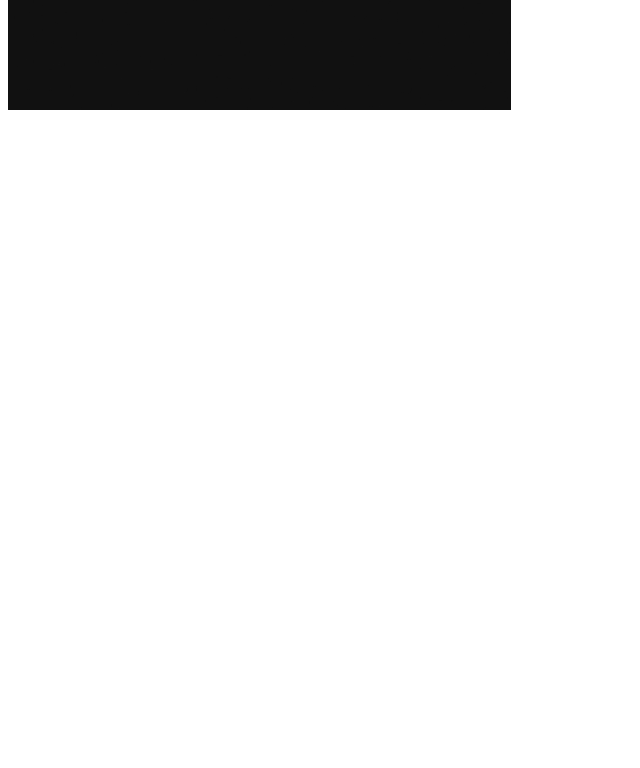
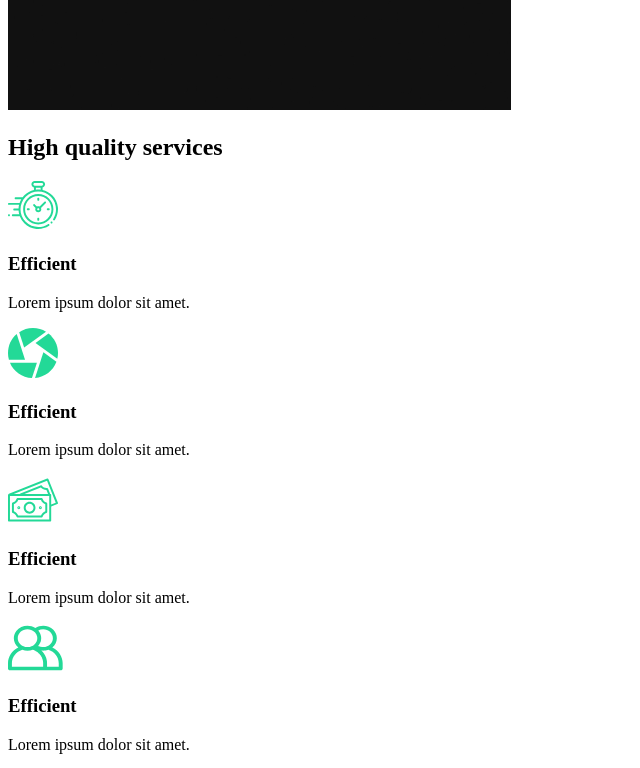
Before and after one commit to n1ckk007/portfolio, a React (Create React App) app: page / in a window 1280 px wide. Shown: the part 860-1628 px from the top of the page, without its empty margins (0-640 px from the left). Before the commit the page ends 982 px from the top, so only its background shows below. Built offline with nearby package versions, Linux system fonts and the light colour scheme.

Commit message:
created services section

```diff
--- /dev/null
+++ b/src/components/services-section/ServicesSection.js
@@ -0,0 +1,55 @@
+import React from "react";
+import clock from "../../img/clock.svg";
+import diaphragm from "../../img/diaphragm.svg";
+import money from "../../img/money.svg";
+import teamwork from "../../img/teamwork.svg";
+import home2 from "../../img/home2.png";
+
+const ServicesSection = () => {
+  return (
+    <div>
+      <div className="services">
+        <div className="description">
+          <h2>
+            High <span>quality</span> services
+          </h2>
+          <div className="cards">
+            <div className="card">
+              <div className="icon">
+                <img src={clock} alt="clock" />
+                <h3>Efficient</h3>
+              </div>
+              <p>Lorem ipsum dolor sit amet.</p>
+            </div>
+            <div className="card">
+              <div className="icon">
+                <img src={diaphragm} alt="diaphragm" />
+                <h3>Efficient</h3>
+              </div>
+              <p>Lorem ipsum dolor sit amet.</p>
+            </div>
+            <div className="card">
+              <div className="icon">
+                <img src={money} alt="money" />
+                <h3>Efficient</h3>
+              </div>
+              <p>Lorem ipsum dolor sit amet.</p>
+            </div>
+            <div className="card">
+              <div className="icon">
+                <img src={teamwork} alt="teamwork" />
+                <h3>Efficient</h3>
+              </div>
+              <p>Lorem ipsum dolor sit amet.</p>
+            </div>
+          </div>
+        </div>
+      </div>
+      <div className="image">
+        <img src={home2} alt="camera" />
+      </div>
+    </div>
+  );
+};
+
+export default ServicesSection;
--- a/src/pages/AboutUsPage.js
+++ b/src/pages/AboutUsPage.js
@@ -1,11 +1,13 @@
 import React from "react";
 import AboutSection from "../components/about-section/AboutSection";
+import ServicesSection from "../components/services-section/ServicesSection";
 
 const AboutUsPage = () => {
   return (
-    <div>
+    <>
       <AboutSection />
-    </div>
+      <ServicesSection />
+    </>
   );
 };
 
```
Also changed, not shown: 1 other file (tests, documents, lock files or other folders).
